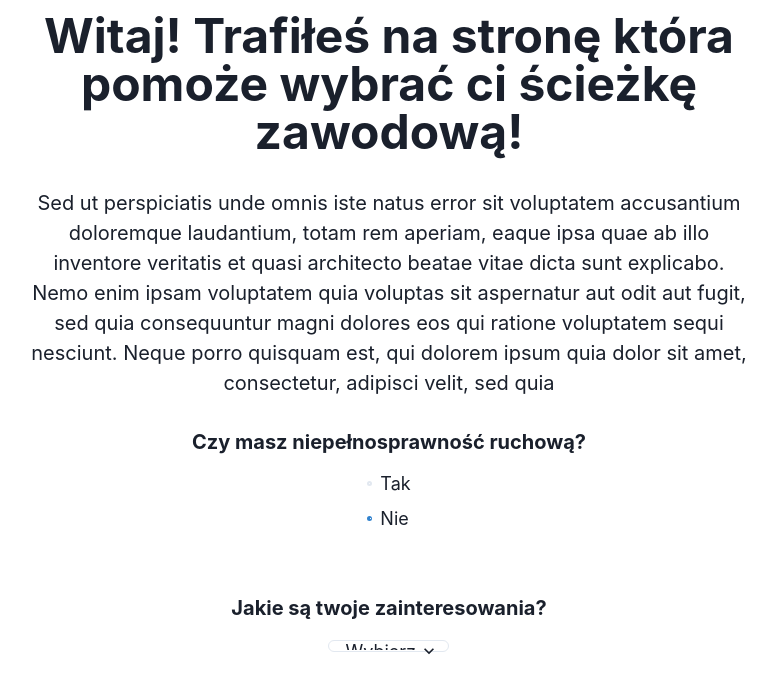
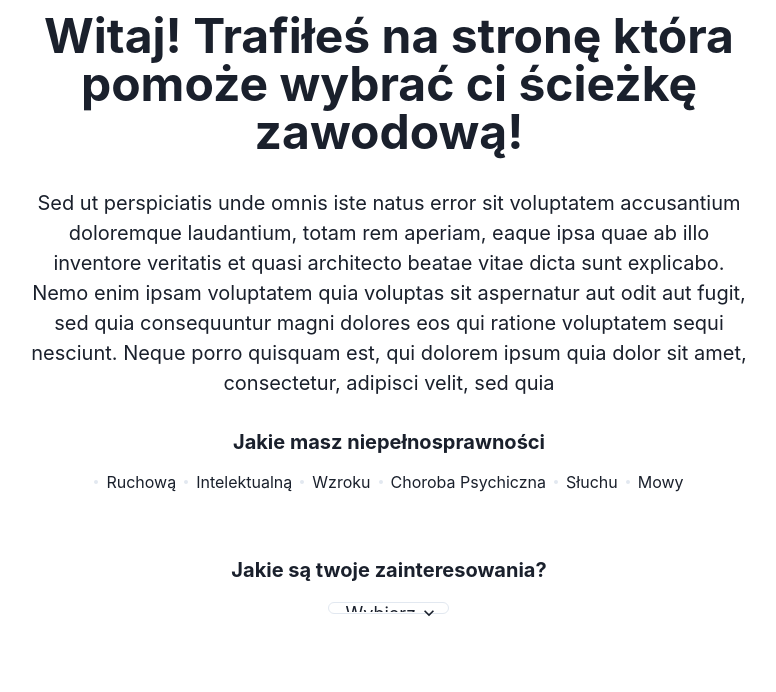
Before and after one commit to TheCodeAbilityHackathon/hackathon-codeability, a React (Create React App) app: page / in a window 1280 px wide. Shown: the top 692 px of the page, without its empty margins (251-1027 px from the left). Built offline with nearby package versions, Linux system fonts and the light colour scheme.

Commit message:
Added Movment Categories

```diff
--- a/src/App.tsx
+++ b/src/App.tsx
@@ -12,47 +12,117 @@ import {
   RadioGroup,
   Stack,
   Radio,
+  Checkbox,
+  CheckboxGroup,
 } from "@chakra-ui/react";
 import theme from "./theme";
+import { useState } from "react";
 
-export const App = () => (
+type DisabilityCategory =
+  | "movement"
+  | "intellectual"
+  | "sight"
+  | "mental"
+  | "hearing"
+  | "speech";
+
+const DISABILITY_CATEGORIES: Array<{
+  value: DisabilityCategory;
+  label: string;
+}> = [
+  { value: "movement", label: "Ruchową" },
+  { value: "intellectual", label: "Intelektualną" },
+  { value: "sight", label: "Wzroku" },
+  { value: "mental", label: "Choroba Psychiczna" },
+  { value: "hearing", label: "Słuchu" },
+  { value: "speech", label: "Mowy" },
+];
+
+//Movement categories
+
+type MovementCategory = "limbs" | "nervous_system" | "skeleton" | "joints";
+
+const MOVEMENT_CATEGORIES: Array<{
+  value: MovementCategory;
+  label: string;
+}> = [
+  { value: "limbs", label: "Brak kończyn lub ich części" },
+  { value: "nervous_system", label: "Uszkodzenia układu nerwowego" },
+  { value: "skeleton", label: "Niepoprawne uformowanie szkieletu" },
+  { value: "joints", label: "Uszkodzenia stawów" },
+];
+
+export const App = () => {
+  const [categories, setCategories] = useState<DisabilityCategory[]>([]);
+  const [categoriesMovement, setCategoriesMovement] = useState<
+    MovementCategory[]
+  >([]);
+
+  return (
     <ChakraProvider theme={extendTheme(theme)}>
       <Box textAlign="center" fontSize="xl" bg="">
         <Grid minH="100vh" p={3}>
           <Container>
             <VStack spacing={8}>
               <Heading as="h2" size="2xl">
-              Witaj! Trafiłeś na stronę która pomoże wybrać ci ścieżkę zawodową!
+                Witaj! Trafiłeś na stronę która pomoże wybrać ci ścieżkę
+                zawodową!
               </Heading>
               <Text>
                 Sed ut perspiciatis unde omnis iste natus error sit voluptatem
                 accusantium doloremque laudantium, totam rem aperiam, eaque ipsa
-              quae ab illo inventore veritatis et quasi architecto beatae vitae
-              dicta sunt explicabo. Nemo enim ipsam voluptatem quia voluptas sit
-              aspernatur aut odit aut fugit, sed quia consequuntur magni dolores
-              eos qui ratione voluptatem sequi nesciunt. Neque porro quisquam
-              est, qui dolorem ipsum quia dolor sit amet, consectetur, adipisci
-              velit, sed quia
+                quae ab illo inventore veritatis et quasi architecto beatae
+                vitae dicta sunt explicabo. Nemo enim ipsam voluptatem quia
+                voluptas sit aspernatur aut odit aut fugit, sed quia
+                consequuntur magni dolores eos qui ratione voluptatem sequi
+                nesciunt. Neque porro quisquam est, qui dolorem ipsum quia dolor
+                sit amet, consectetur, adipisci velit, sed quia
               </Text>
             </VStack>
 
             <VStack mt="8" spacing={16}>
               <VStack spacing={4}>
                 <Heading as="h2" size="md">
-                Czy masz niepełnosprawność ruchową?
+                  Jakie masz niepełnosprawności
                 </Heading>
-              <RadioGroup defaultValue="0">
+                <Stack direction="row">
+                  <CheckboxGroup
+                    value={categories}
+                    colorScheme="green"
+                    onChange={(value) =>
+                      setCategories(value as DisabilityCategory[])
+                    }
+                  >
+                    {DISABILITY_CATEGORIES.map((category) => (
+                      <Checkbox value={category.value}>
+                        {category.label}
+                      </Checkbox>
+                    ))}
+                  </CheckboxGroup>
+                </Stack>
+                {categories.includes("movement") && (
+                  <>
+                    <Heading as="h2" size="md">
+                      Jakiego typu?
+                    </Heading>
                     <Stack direction="column">
-                  <Radio size="lg" value="1">
-                    Tak
-                  </Radio>
-                  <Radio size="lg" value="0">
-                    Nie
-                  </Radio>
+                      <CheckboxGroup
+                        value={categories}
+                        colorScheme="green"
+                        onChange={(value) =>
+                          setCategoriesMovement(value as MovementCategory[])
+                        }
+                      >
+                        {MOVEMENT_CATEGORIES.map((category) => (
+                          <Checkbox value={category.value}>
+                            {category.label}
+                          </Checkbox>
+                        ))}
+                      </CheckboxGroup>
                     </Stack>
-              </RadioGroup>
+                  </>
+                )}
               </VStack>
-
               <VStack spacing={4}>
                 <Heading as="h2" size="md">
                   Jakie są twoje zainteresowania?
@@ -69,3 +139,4 @@ export const App = () => (
       </Box>
     </ChakraProvider>
   );
+};
```
Also changed, not shown: 2 other files (tests, documents, lock files or other folders). Lines whose indentation alone changed are shown as unchanged.
